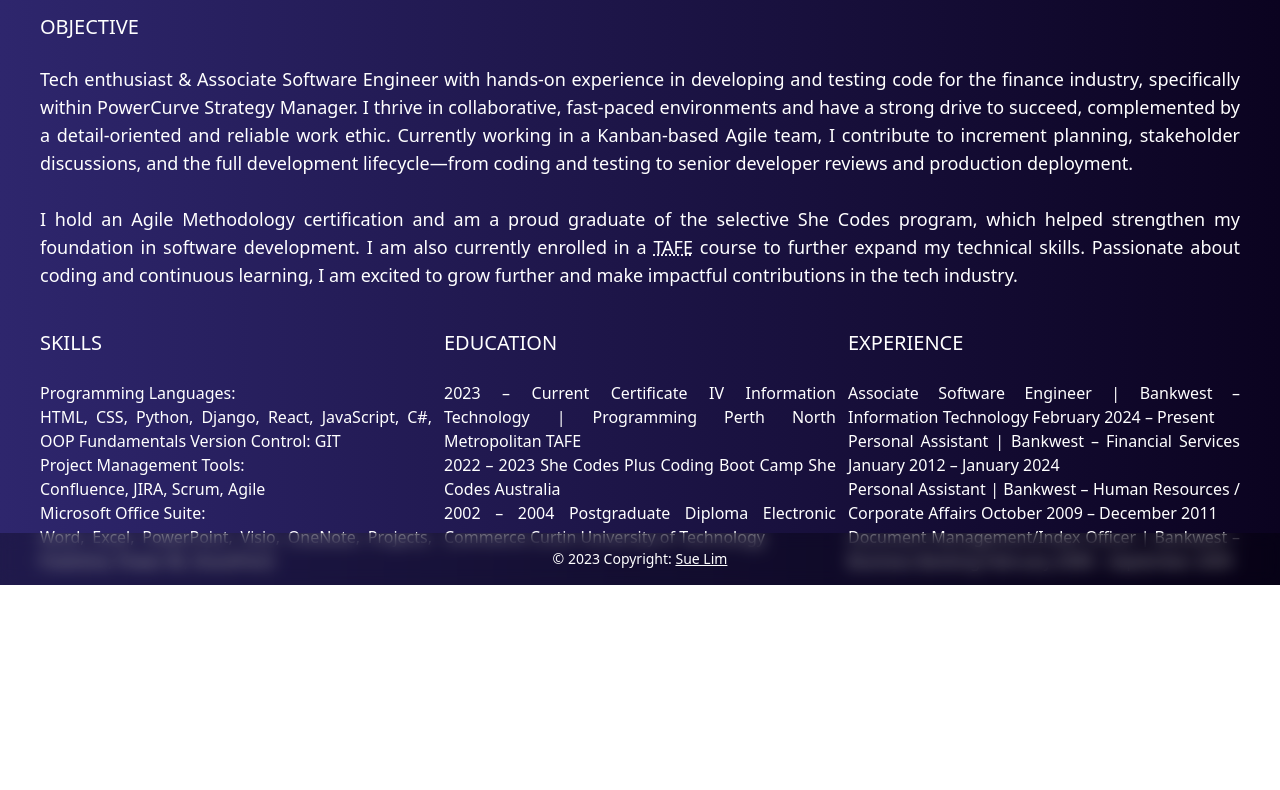
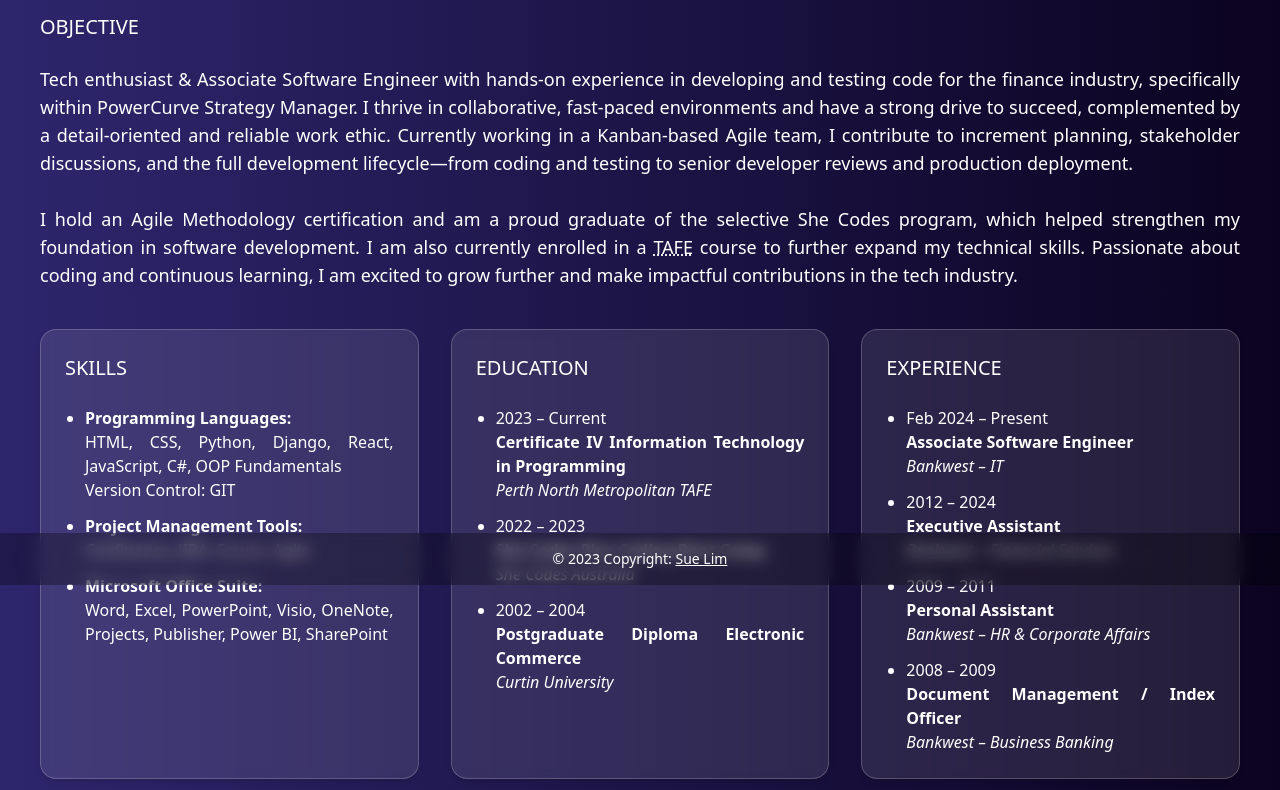
Before and after one commit to sue-lim/civ-project, a website: page resume.html in a window 1280 px wide. Shown: the part 215-1005 px from the top of the page. Before the commit the page ends 800 px from the top, so only its background shows below. Drawn offline with Linux system fonts and the light colour scheme.

Commit message:
chore(resume): resume page formatting update

```diff
--- a/resume.html
+++ b/resume.html
@@ -11,7 +11,10 @@
     <title>Sue Lim | About me</title>
 </head>
 
-<body class="bg-gradient-to-r from-[#2E266D] to-[#0B0320] text-white h-screen md:overflow-hidden overflow-auto flex flex-col">
+<body class="bg-gradient-to-r from-[#2E266D] to-[#0B0320] text-white flex flex-col">
+
+
+
 
     <!-- NAVIGATION -->
     <header class="w-full">
@@ -32,10 +35,10 @@
     </header>
 
 <!-- MAIN CONTAINER -->
-<main class="flex flex-col justify-between px-10">
+<main class="flex flex-col justify-between px-10 pb-20">
 
 
-<h1 class="text-6xl mb-10 mt-10 md:text-6xl font-bold text-primary">Resume</h1>
+<h1 class="text-6xl mb-10 mt-10 md:text-6xl font-bold text-primary">Résumé</h1>
 
 <section class="text-lg text-justify md: mb-10">
 <h2 class="text-xl text-xl pb-6">OBJECTIVE</h2>
@@ -45,53 +48,41 @@
 </p>
 </section>
 
-<div class="grid grid-cols-3 gap-3 md:grid-cols-3 sm:grid-cols-1">
+<div class="grid sm:grid-cols-1 md:grid-cols-3 gap-8">
 
-<section class="text-justify sm:mr-0">
-<h2 class="text-xl text-xl pb-6">SKILLS </h2>
-<h3>Programming Languages: </h3>
-<p>HTML, CSS, Python, Django, React, JavaScript, C#, OOP Fundamentals
-Version Control:
-GIT</p>
-<h3>Project Management Tools: </h3>
-<p>Confluence, JIRA, Scrum, Agile</p>
-<h3>Microsoft Office Suite: </h3>
-<p>Word, Excel, PowerPoint, Visio, OneNote, Projects, Publisher, Power BI, SharePoint</p>
-</section>
+    <!-- SKILLS -->
+    <section class="text-justify p-6 rounded-2xl bg-white/10 backdrop-blur-sm border border-white/20 shadow-md">
+        <h2 class="text-xl pb-6">SKILLS</h2>
+        <ul class="list-disc pl-5 space-y-3">
+        <li><p><strong>Programming Languages:</strong></p><p>HTML, CSS, Python, Django, React, JavaScript, C#, OOP Fundamentals<br>Version Control: GIT</p></li>
+        <li><p><strong>Project Management Tools:</strong></p><p>Confluence, JIRA, Scrum, Agile</p></li>
+        <li><p><strong>Microsoft Office Suite:</strong></p><p>Word, Excel, PowerPoint, Visio, OneNote, Projects, Publisher, Power BI, SharePoint</p></li>
+        </ul>
+    </section>
 
-<!-- Education -->
-<section class="text-justify sm:mr-0">
-<h2 class="text-xl pb-6">EDUCATION</h2>
-<ul>
-<li>2023 – Current
-Certificate IV Information Technology | Programming
-Perth North Metropolitan TAFE </li>
-<li>2022 – 2023
-She Codes Plus
-Coding Boot Camp
-She Codes Australia</li>
-<li>2002 – 2004
-Postgraduate Diploma Electronic Commerce
-Curtin University of Technology</li>
-</ul>
-</section>
+    <!-- EDUCATION -->
+    <section class="text-justify p-6 rounded-2xl bg-white/10 backdrop-blur-sm border border-white/20 shadow-md">
+        <h2 class="text-xl pb-6">EDUCATION</h2>
+        <ul class="list-disc pl-5 space-y-3">
+            <li>2023 – Current<p><strong>Certificate IV Information Technology in Programming</strong></p><em>Perth North Metropolitan TAFE</em></li>
+            <li>2022 – 2023<p><strong>She Codes Plus Coding Boot Camp</strong></p><em>She Codes Australia</em></li>
+            <li>2002 – 2004<p><strong>Postgraduate Diploma Electronic Commerce</strong><p><em>Curtin University</em></p></li>
+        </ul>
+    </section>
 
-<!-- Experiences -->
-<section class="text-justify sm:mr-0 ">
-<h2 class="text-xl pb-6">EXPERIENCE </h2>
-<ul>
-<li><p>Associate Software Engineer | Bankwest – Information Technology
-February 2024 – Present</p></li>
-<li>Personal Assistant | Bankwest – Financial Services
-January 2012 – January 2024</li>
-<li>Personal Assistant | Bankwest – Human Resources / Corporate Affairs
-October 2009 – December 2011</li>
-<li>Document Management/Index Officer | Bankwest – Business Banking
-February 2008 – September 2009</li>
-</ul>
-</section>
+    <!-- EXPERIENCE -->
+    <section class="text-justify p-6 rounded-2xl bg-white/10 backdrop-blur-sm border border-white/20 shadow-md">
+        <h2 class="text-xl pb-6">EXPERIENCE</h2>
+        <ul class="list-disc pl-5 space-y-3">
+            <li>Feb 2024 – Present<p><strong>Associate Software Engineer</strong></p><em>Bankwest – IT</em></li>
+            <li>2012 – 2024<p><strong>Executive Assistant</strong></p><em>Bankwest – Financial Services</em></li>
+            <li>2009 – 2011<p><strong>Personal Assistant</strong></p><em>Bankwest – HR & Corporate Affairs</em></li>
+            <li>2008 – 2009<p><strong>Document Management / Index Officer</strong></p><em>Bankwest – Business Banking</em></li>
+        </ul>
+    </section>
 
 </div>
+
 </main>
 
 <!-- FOOTER -->
--- a/src/input.css
+++ b/src/input.css
@@ -15,6 +15,7 @@
         @apply fixed bottom-0 left-0 w-full text-center p-4 text-sm bg-black/30 backdrop-blur
     }
 
+
     .h1-main-title{
         @apply text-xl mb-10 mt-10 sm:text-6xl font-bold text-primary
     }
```
Also changed, not shown: assets/css/site.css.
